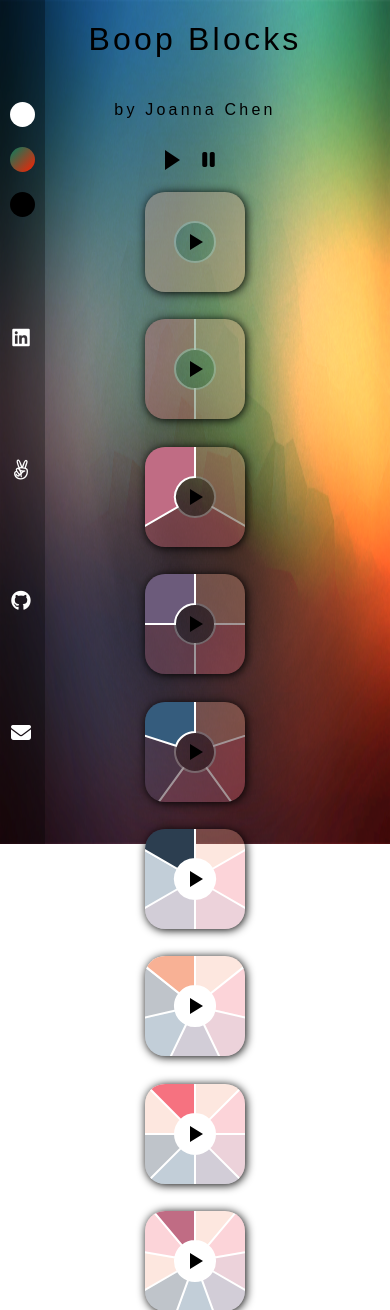
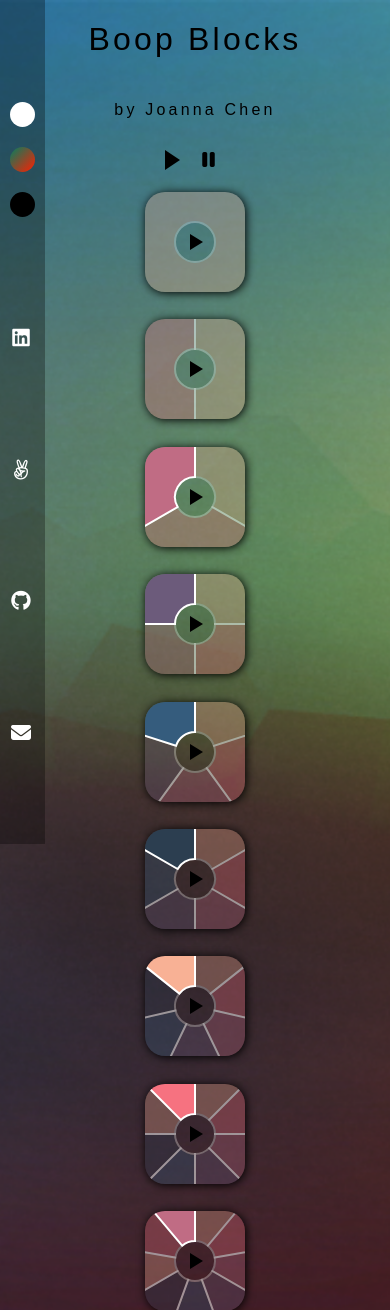
Before and after one commit to joannerd/boopblocks, a PHP site: page / in a window 390 px wide. Shown: the top 1310 px of the page. Run offline with PHP 8.4, Linux system fonts and the light colour scheme; some libraries are stand-ins or nearby versions.

Commit message:
Fix mobile styling

```diff
--- a/stylesheets/index.css
+++ b/stylesheets/index.css
@@ -7,10 +7,11 @@ body {
   justify-content: center;
   align-items: flex-start;
   background: url(color.png);
+  background-size: cover;
+  background-position: center;
   background-repeat: no-repeat;
-  background-size: 100vw 100vh;
-  color: black;
   letter-spacing: 0.2em;
+  min-height: 100vh;
 }
 
 body.dark {
```
